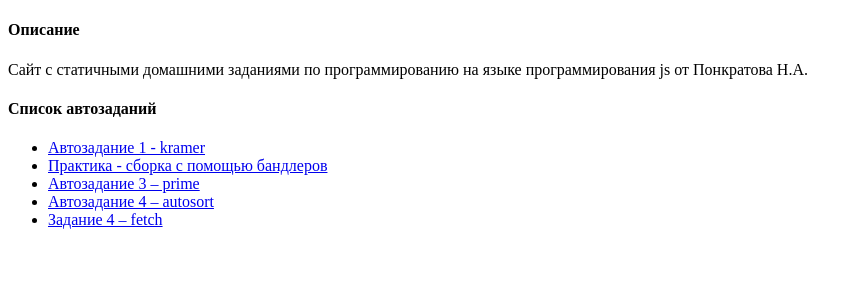
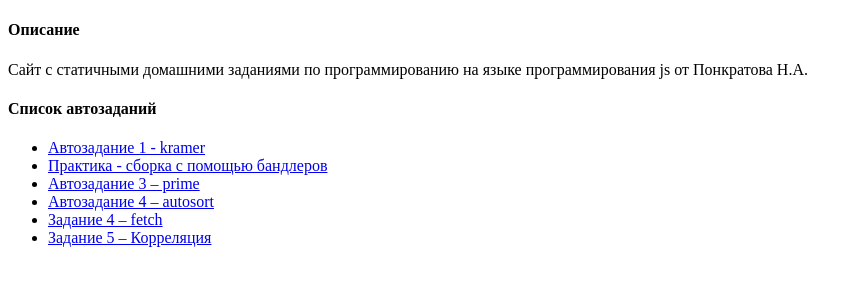
Before and after one commit to Vedji/itmo-js-sem1, a plain HTML site: page index.html in a window 1280 px wide. Shown: the whole page, without its empty margins (0-857 px from the left). Drawn offline with Linux system fonts and the light colour scheme.

Commit message:
Update index.html

```diff
--- a/index.html
+++ b/index.html
@@ -14,6 +14,7 @@
             <li><a href="autotask4-autosort/index.html">Автозадание 4 – autosort</a></li>
             <!-- fetch-1 -->
             <li><a href="fetch-1/index.html">Задание 4 – fetch</a></li>
+            <li><a href="pirson/index.html">Задание 5 – Корреляция</a></li>
         </ul>
     </body>
 </html>
```
